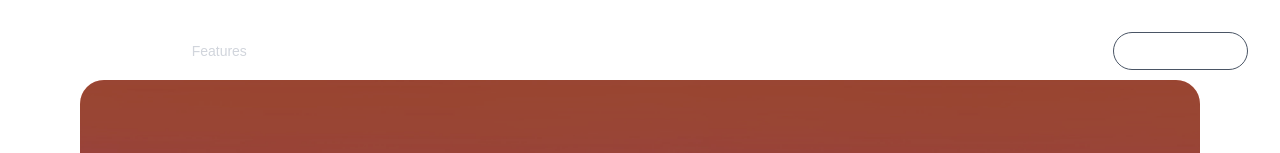
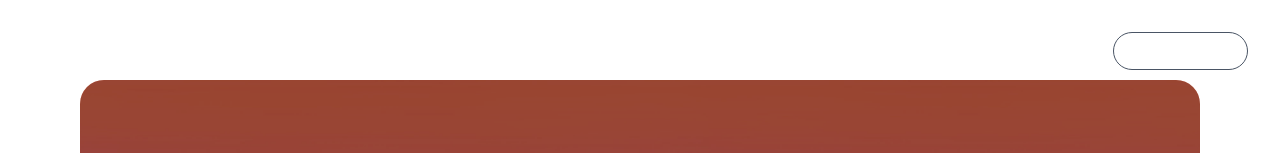
Before and after one commit to jishusardar/celo-verse, a Next.js app: page / in a window 1280 px wide. Shown: the top 153 px of the page. Built offline with nearby package versions, Linux system fonts and the light colour scheme.

Commit message:
final-landing-page

```diff
--- a/app/_components/header.jsx
+++ b/app/_components/header.jsx
@@ -10,9 +10,6 @@ function Header() {
           <div className="w-6 h-6 mr-2 bg-white rounded-full"></div>
           Celoverse
         </div>
-        <nav className="hidden md:flex space-x-6 text-sm text-gray-300">
-          <a href="#" className="hover:text-white transition">Features</a>
-        </nav>
       </div>
 
         <Link href="/home" className='px-4 py-2 text-sm font-semibold rounded-full border border-gray-600 text-white bg-transparent hover:border-white transition'>
```
